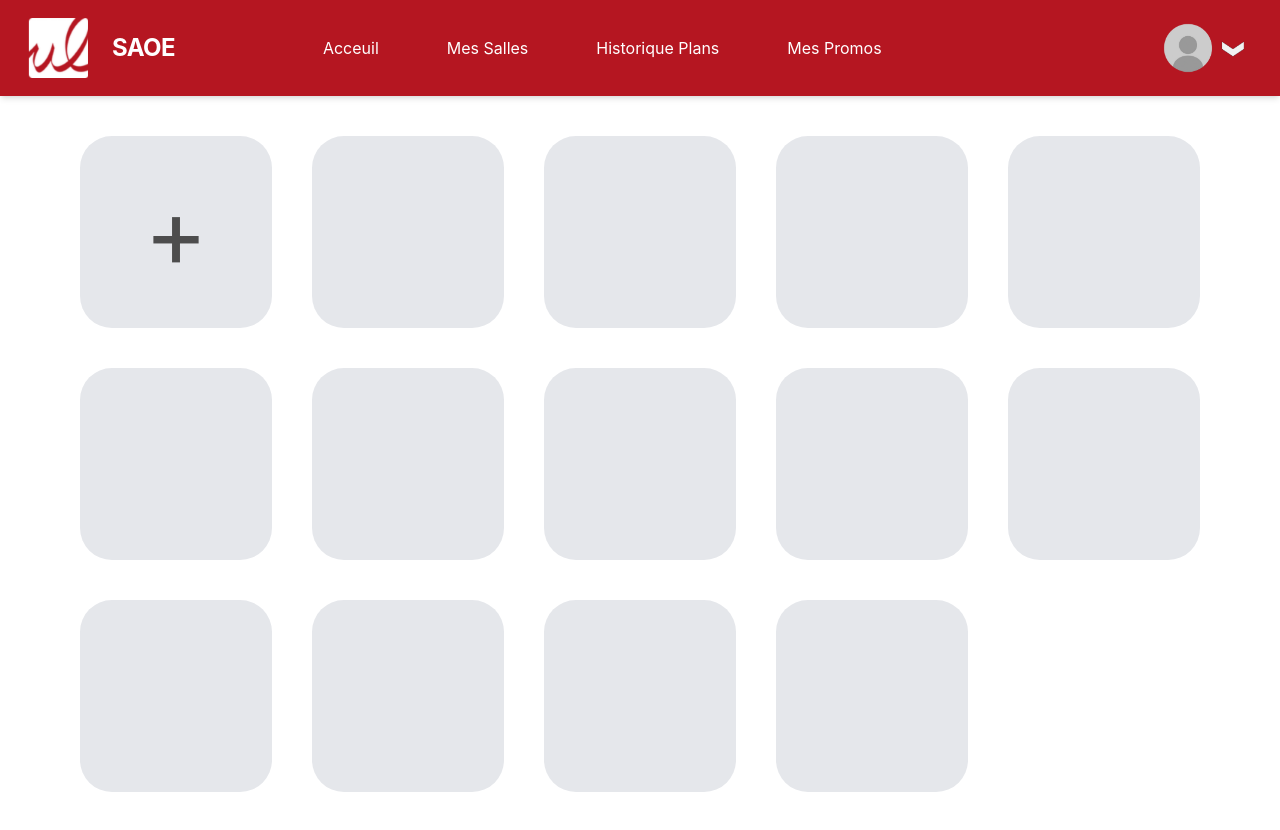
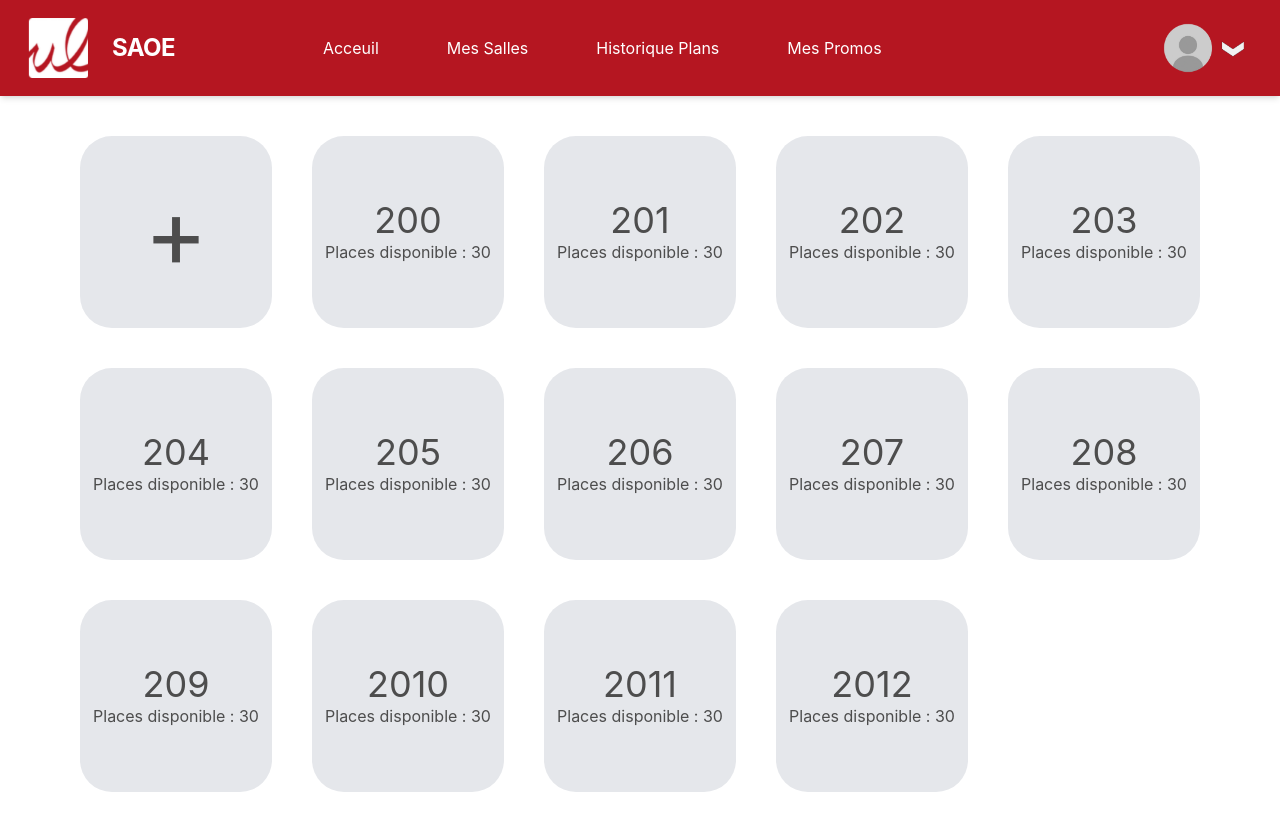
Before and after one commit to SticksOnTheBeach/SAOE, a React (Vite) app in the folder frontend/: page /Room in a window 1280 px wide. Built offline with nearby package versions, Linux system fonts and the light colour scheme.

Commit message:
feat::frontend::add : Adding room number and aviable places on 'RoomPage'

```diff
--- a/frontend/src/pages/RoomPage.tsx
+++ b/frontend/src/pages/RoomPage.tsx
@@ -1,13 +1,19 @@
 function RoomPage() {
+  const room_name = "20"
+  const room_places = 30
   const x = 13
   return (
     <div>
       <div className="grid grid-cols-5 gap-10 px-20 py-10">
-        <div className="flex items-center justify-center aspect-square rounded-4xl bg-gray-200 hover:bg-gray-300">
+        <div onClick={() => console.log("Nouvelle salle")} className="flex items-center justify-center aspect-square rounded-4xl bg-gray-200 hover:bg-gray-300">
           <p className="text-8xl text-center text-[#4D4D4D] select-none">+</p>
         </div>
         {Array.from({ length: x }, (_, i) => ( // Création des divs
-          <div key={i} className="aspect-square rounded-4xl bg-gray-200 hover:bg-gray-300">
+          <div onClick={() => console.log("Salle ", i, " selectionnée")} key={i} className="flex items-center justify-center aspect-square rounded-4xl bg-gray-200 hover:bg-gray-300">
+            <div>
+              <p className="text-4xl text-center text-[#4D4D4D] select-none">{room_name+i}</p>
+              <p className="text-l text-center text-[#4D4D4D] select-none">Places disponible : {room_places}</p>
+            </div>
           </div>
         ))}
       </div>
```
